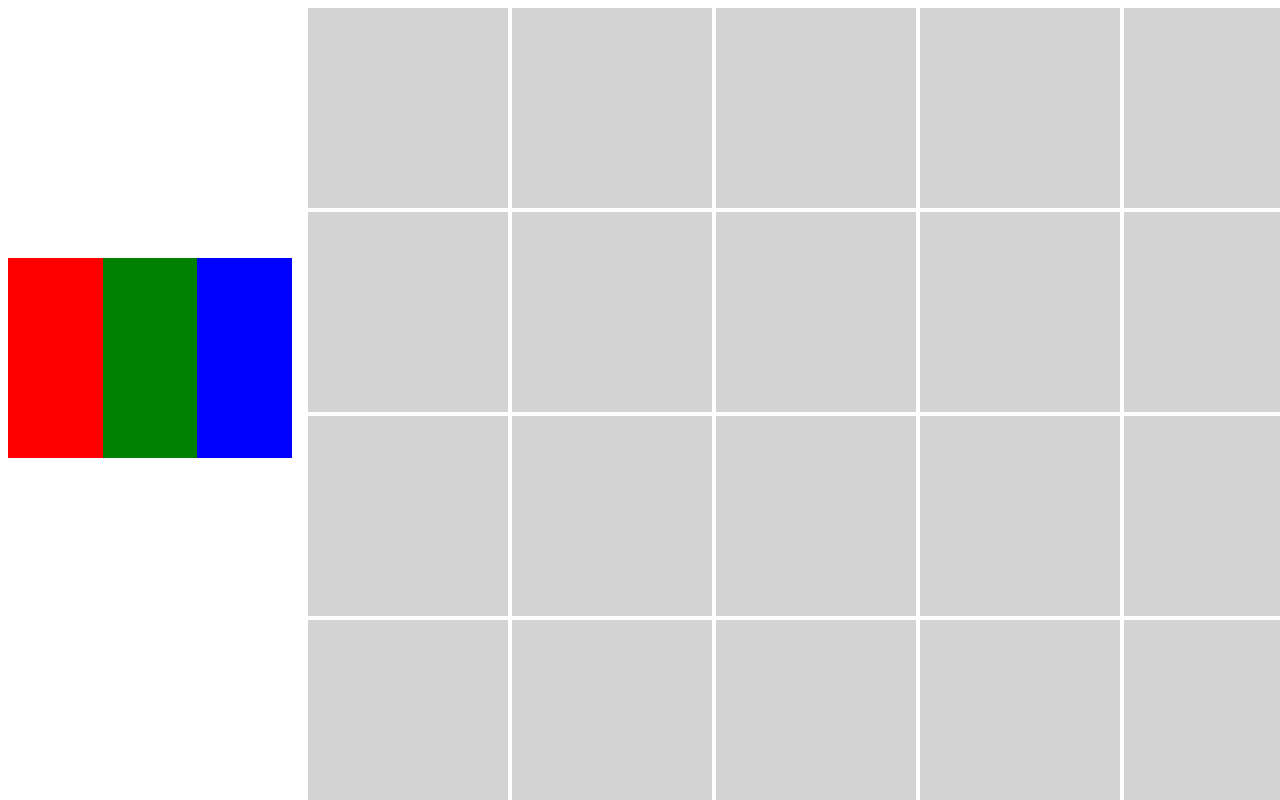
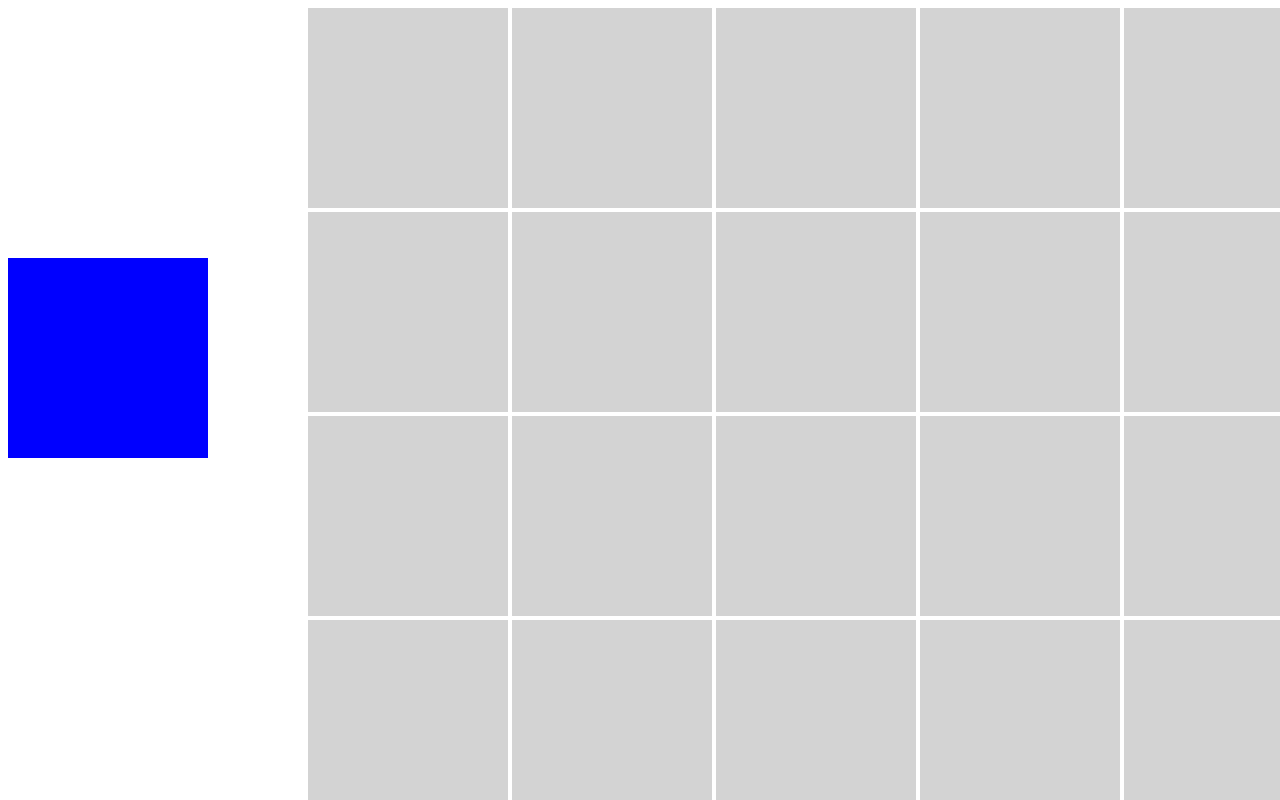
Before and after one commit to St1ko/carcassonne, a Next.js app: page / in a window 1280 px wide. Built offline with nearby package versions, Linux system fonts and the light colour scheme.

Commit message:
implement stack (WIP)

```diff
--- a/src/app/components/Board/Board.module.css
+++ b/src/app/components/Board/Board.module.css
@@ -19,10 +19,3 @@
   align-items: center;
   min-width: 300px;
 }
-
-.stack {
-  display: flex;
-  width: calc(1.5 * var(--tile-size));
-  height: calc(1.5 * var(--tile-size));
-  padding: var(--space-xs);
-}
--- a/src/app/components/Board/Board.tsx
+++ b/src/app/components/Board/Board.tsx
@@ -1,18 +1,10 @@
-"use client";
-
 import React from "react";
 
 import BoardContextProvider from "@/app/context/boardContext";
 
 import styles from "./Board.module.css";
-import { Card } from "../Card/Card";
+import { Stack } from "../Stack/Stack";
 import { Tile } from "../Tile/Tile";
-
-export const cards: CardType[] = [
-  { id: "1", color: "red" },
-  { id: "2", color: "green" },
-  { id: "3", color: "blue" },
-];
 
 export function Board() {
   const [width, height] = [8, 12];
@@ -27,11 +19,7 @@ export function Board() {
     <BoardContextProvider>
       <div className={styles.board}>
         <aside className={styles.aside}>
-          <div className={styles.stack}>
-            {cards.map((card, idx) => (
-              <Card key={idx} card={card} location="stack"></Card>
-            ))}
-          </div>
+          <Stack />
         </aside>
         <div
           className={styles.field}
--- a/src/app/components/Card/Card.tsx
+++ b/src/app/components/Card/Card.tsx
@@ -1,10 +1,12 @@
 import React from "react";
+
+import { colorMapping } from "@/app/models/cards";
 
 import styles from "./Card.module.css";
 
 interface Props {
   card: CardType;
-  location: BoardLocation;
+  location?: TileType;
 }
 
 export const Card: React.FC<Props> = ({ card, location }) => {
@@ -15,7 +17,7 @@ export const Card: React.FC<Props> = ({ card, location }) => {
   };
 
   const style = {
-    backgroundColor: card.color,
+    backgroundColor: colorMapping[card.id],
     ...(card.rotation && { transform: `rotate(${card.rotation}deg)` }),
   };
 
--- /dev/null
+++ b/src/app/components/Stack/Stack.module.css
@@ -0,0 +1,6 @@
+.stack {
+  display: flex;
+  width: calc(1.5 * var(--tile-size));
+  height: calc(1.5 * var(--tile-size));
+  padding: var(--space-xs);
+}
--- /dev/null
+++ b/src/app/components/Stack/Stack.tsx
@@ -0,0 +1,18 @@
+"use client";
+
+import React, { useContext } from "react";
+
+import { BoardContext } from "@/app/context/boardContext";
+
+import styles from "./Stack.module.css";
+import { Card } from "../Card/Card";
+
+export const Stack: React.FC = () => {
+  const { stack } = useContext(BoardContext) as BoardContextType;
+
+  const card = stack[stack.length - 1];
+
+  return (
+    <div className={styles.stack}>{card && <Card card={card}></Card>}</div>
+  );
+};
--- a/src/app/components/Tile/Tile.tsx
+++ b/src/app/components/Tile/Tile.tsx
@@ -1,3 +1,5 @@
+"use client";
+
 import React, { useContext } from "react";
 
 import { BoardContext } from "@/app/context/boardContext";
@@ -20,7 +22,7 @@ export const Tile: React.FC<Props> = ({ tile }) => {
   const dropHandler = (event: React.DragEvent<HTMLDivElement>): void => {
     event.preventDefault();
     const { card, from } = JSON.parse(event.dataTransfer.getData("text/plain"));
-    moveCard(card, from, tile);
+    moveCard(card, tile, from);
   };
 
   const card = board[tile];
--- a/src/app/context/boardContext.tsx
+++ b/src/app/context/boardContext.tsx
@@ -1,4 +1,8 @@
+"use client";
+
 import React from "react";
+
+import { cards, shuffle } from "../models/cards";
 
 export const BoardContext = React.createContext<BoardContextType | null>(null);
 
@@ -7,18 +11,21 @@ interface Props {
 }
 
 const BoardContextProvider: React.FC<Props> = ({ children }) => {
-  const [board, setBoard] = React.useState<BoardType>({
-    stack: { id: "", color: "" },
-  });
+  const [stack, setStack] = React.useState<CardType[]>(shuffle(cards));
+  const [board, setBoard] = React.useState<BoardType>({});
 
-  const moveCard = (card: CardType, from: BoardLocation, to: BoardLocation) => {
-    delete board[from];
+  const moveCard = (card: CardType, to: TileType, from?: TileType) => {
+    if (from === undefined) {
+      setStack(stack.slice(0, -1));
+    } else {
+      delete board[from];
+    }
 
     setBoard({ ...board, [to]: card });
   };
 
   return (
-    <BoardContext.Provider value={{ board, moveCard }}>
+    <BoardContext.Provider value={{ board, stack, moveCard }}>
       {children}
     </BoardContext.Provider>
   );
--- /dev/null
+++ b/src/app/models/cards.ts
@@ -0,0 +1,23 @@
+export const cards: CardType[] = [
+  { id: "1" },
+  { id: "2" },
+  { id: "3" },
+  { id: "4" },
+  { id: "5" },
+];
+
+export const colorMapping: Record<CardType["id"], string> = {
+  "1": "red",
+  "2": "green",
+  "3": "blue",
+  "4": "yellow",
+  "5": "pink",
+};
+
+export const shuffle = <T>(array: T[]) => {
+  for (let i = array.length - 1; i > 0; i--) {
+    const j = Math.floor(Math.random() * (i + 1));
+    [array[i], array[j]] = [array[j], array[i]];
+  }
+  return array;
+};
--- a/src/app/types/card.ts
+++ b/src/app/types/card.ts
@@ -2,6 +2,5 @@ type rotation = 0 | 90 | 180 | 270;
 
 type CardType = {
   id: string;
-  color: string;
   rotation?: rotation;
 };
```
Also changed, not shown: src/app/types/board.ts (+3 -4 lines).
